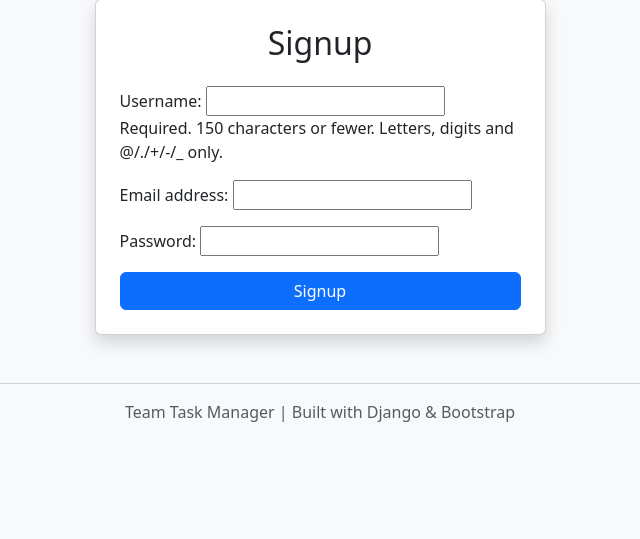
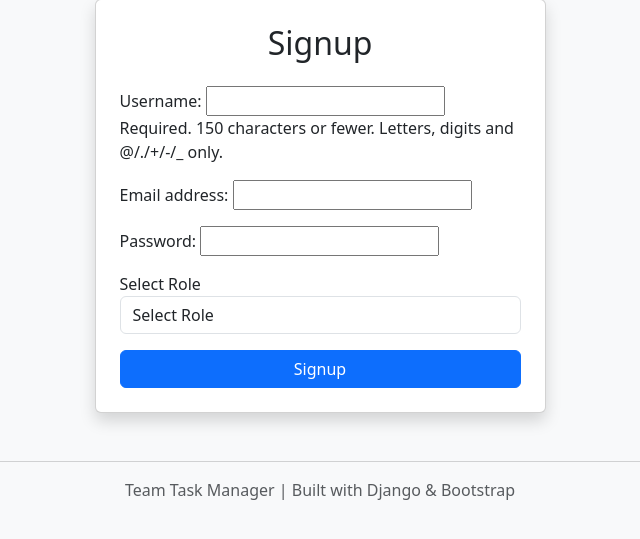
Before and after one commit to saba6309/team-task-manager, a Django app: page /signup/ in a window 1280 px wide. Shown: the part 81-620 px from the top of the page, without its empty margins (320-960 px from the left). Run offline with Django 5.2, Linux system fonts and the light colour scheme.

Commit message:
added user roles

```diff
--- a/core/views.py
+++ b/core/views.py
@@ -16,8 +16,8 @@ def signup_view(request):
             user = form.save()
             user.set_password(form.cleaned_data['password'])
             user.save()
-
-            Profile.objects.create(user=user, role='Member')
+            role = request.POST.get('role')
+            Profile.objects.create(user=user, role=role)
 
             return redirect('login')
 
--- a/templates/signup.html
+++ b/templates/signup.html
@@ -8,6 +8,16 @@
       <form method="POST">
         {% csrf_token %} {{ form.as_p }}
 
+        <div class="mb-3">
+          <label>Select Role</label>
+
+          <select name="role" class="form-control" required>
+            <option value="">Select Role</option>
+            <option value="admin">Admin</option>
+            <option value="member">Member</option>
+          </select>
+        </div>
+
         <button type="submit" class="btn btn-primary w-100">Signup</button>
       </form>
     </div>
```
